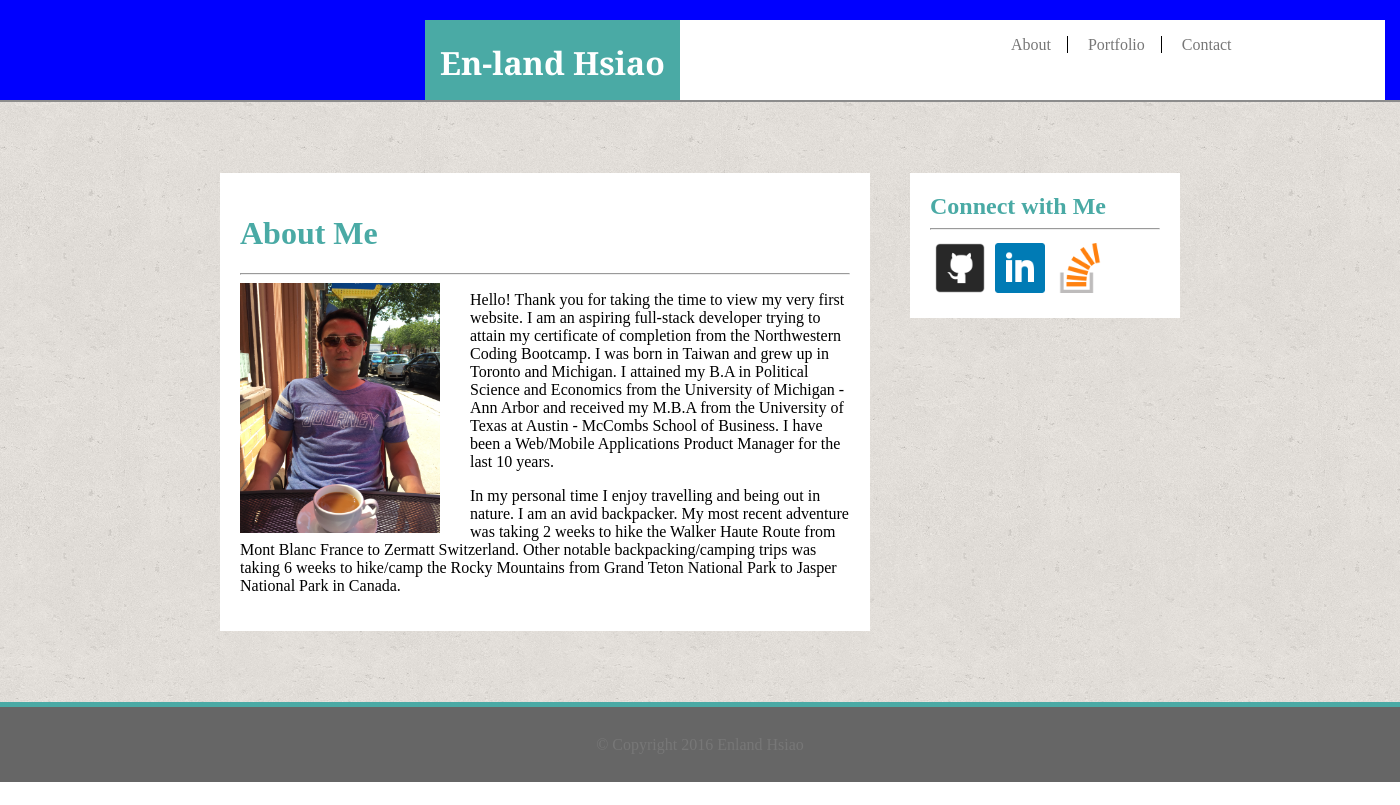
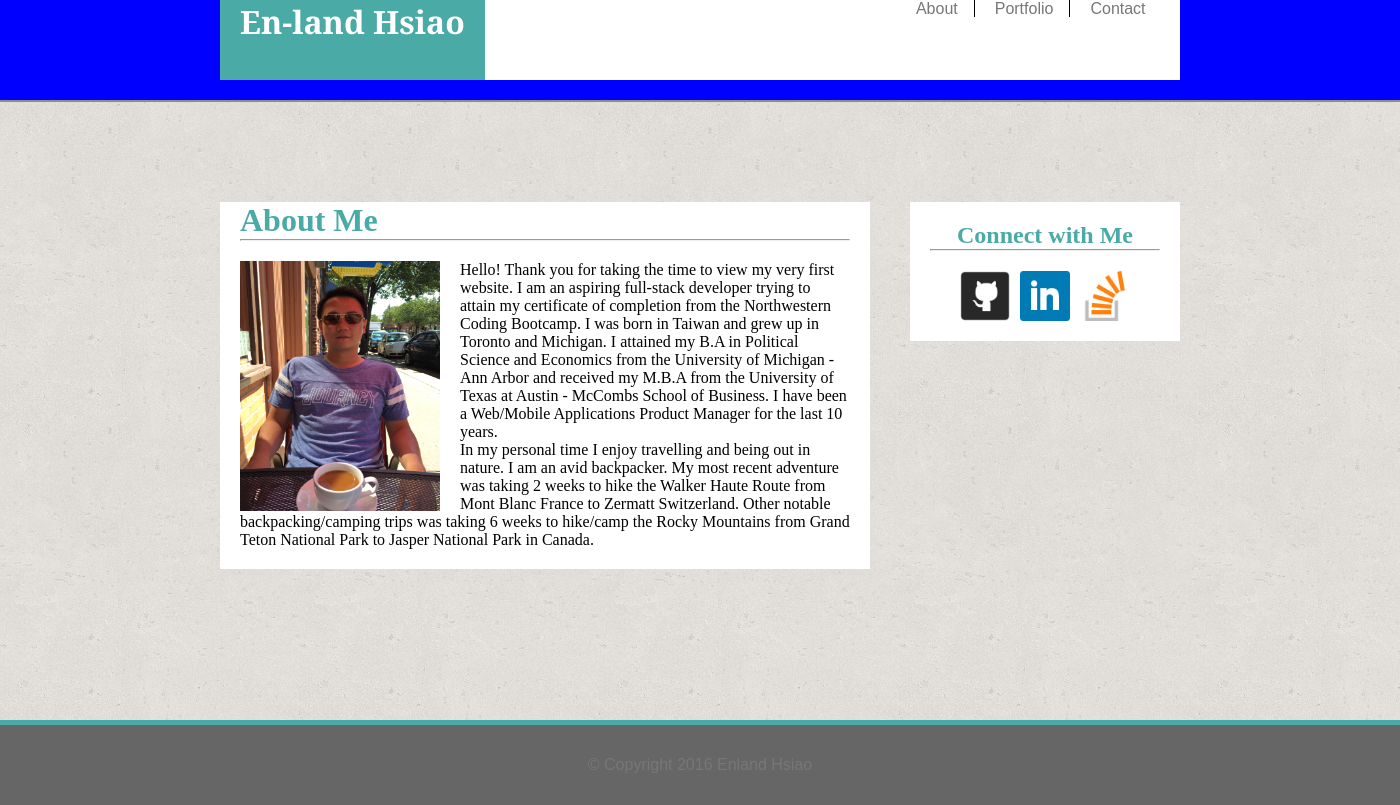
Before and after one commit to ehsiaoz/Basic-Portfolio, a PHP site: page / in a window 1400 px wide. Before the commit the page ends 782 px from the top, so only its background shows below. Run offline with PHP 8.4, Linux system fonts and the light colour scheme.

Commit message:
sticky footer

```diff
--- a/assets/css/style.css
+++ b/assets/css/style.css
@@ -1,47 +1,51 @@
 
-body {
-	margin: 0;
-}
+
 /*Below section styles the header navigation bar*/
-#headerBar {
+header {
 	background-color: blue;
 	height: 100px;
 	padding-bottom: 0px;
 	border-bottom: solid #8c8c8c;
 	border-bottom-width: 2px;
-	position: relative;
+
 }
 
-#headerContentWrapper {
+.headerContentWrapper {
 	background-color: white;
 	width: 960px;
 	height: 80px;
-	position: absolute;
-	bottom: 0;
-	margin-left: 425px;
+	margin: auto;
+
+
+
 
 }
 
-#headerName {
+.headerName {
 	background-color: #4aaaa5;
 	height: 80px;
 	float: left;
-	padding-left: 15px;
-	padding-right: 15px;
+	padding: 0px 20px;
+
 }
 
-#name {
+.name {
 	color: white;
 	font-family: 'Georgia';
 }
 
-#headerNavLinks {
-	margin-left: 275px;
+hr {
+
+	margin-bottom: 20px;
+}
+
+.headerNavLinks {
+	margin-left: 375px;
 	float: left;
 }
 
 /*This following section styles nav links in global header to be inline*/
-#headerLink {
+.headerLink {
 	list-style-type: none;
 }
 
@@ -59,81 +63,124 @@ ul li:last-child {
 /*This following section styles font color nav links in global header and removes underline*/
 li a {
 	text-decoration: none;
-	color: #777777
+	color: #777777;
+	font-family: Arial;
+}
+
+body {
+	background-image:url("../images/cork-wallet.png");
 }
 
 
 
+.contentWrapper {
 
-/*Below section styles the content background section*/
-#bodyBackground {
-	background-image: url("../images/cork-wallet.png");
-	/*min-height allows background height to adjust to content*/
-	min-height: 600px;
-	display: flex;
+	width: 960px;
+	margin: 100px auto;
+
+
 
 }
 
-#contentWrapper {
-
-	max-width: 1000px;
-	min-height:100px;
-	margin: auto;
-
+.mainContent {
+	box-sizing: border-box;
+	width: 650px;
+	background-color: white;
+	float: left;
+	padding: 0px 20px 20px 20px;
 }
 
-#mainContent {
-	width: 610px;
-	min-height: 100px;
-	background-color: white;
-	float: left;
-	padding: 20px 20px 20px 20px;
-}
-
-#linkModule {
-	width: 230px;
-	min-height: 100px;
+.linkModule {
+	box-sizing: border-box;
+	width: 270px;
 	background-color: #ffffff;
 	float: left;
 	margin-left: 40px;
 	border-color: #dddddd;
 	padding: 20px 20px 20px 20px;
 
+}
+
+
+
+h1 {
+	color: #4aaaa5;
+	font: Arial;
+	margin-bottom: 0px;
+}
+
+.profile {
+	/*float left all the text to flow to the right of the image*/
+	float: left;
+	margin-right: 20px;
+}
+
+h2 {
+	color: #4aaaa5;
+	font: Arial;
+	text-align: center;
 
 }
 
-#linkGroup {
+.linkGroup {
+	height: 50px;
 	margin: auto;
-
-}
-
-#AboutMe {
-	color: #4aaaa5;
-	font: Arial;
-}
-
-#profile {
-	/*float left all the text to flow to the right of the image*/
-	float: left;
-	margin-right: 30px;
-}
-
-#Connect {
-	color: #4aaaa5;
-	font: Arial;
-	margin: auto;
+	text-align: justify;
 }
 
 .social {
 	float: left;
-	margin: 5px;
+	display: inline-block;
 	height: 50px;
 	width: 50px;
+	margin-right: 10px;
+}
+
+#github {
+	margin-left: 30px;
+}
+
+.footerContent {
+	color: #777777;
+	margin: auto;
+	font-family: Arial;
+}
+
+/*The below css applies to contact.hmtl*/
+
+label {
+	color: #777777;
+	font-family: Arial;
 }
 
 
-#footerBar {
-	height: 75px;
+input[type=text] {
+	width: 585px;
+	padding: 10px 10px;
+	margin: 8px 0;
+
+}
+
+* {
+margin: 0;
+}
+html, body {
+height: 100%;
+}
+.wrapper {
+min-height: 100%;
+height: auto;
+height: 100%;
+margin: 0 auto -5em;
+}
+
+.footer, .push {
+height: 5em;
+
+}
+
+.footer, .push {
+
 	background-color: #666666;
 	border-top-style: solid;
 	border-top-color: #4aaaa5;
@@ -142,7 +189,18 @@ li a {
 
 }
 
-#footerContent {
-	color: #777777;
-	margin: auto;
+input[type=submit] {
+	color: white;
+	padding: 5px 10px;
+	margin: 8px 0;
+	background-color: #4aaaa5;
+	border: none;
+	width: 100px;
+	font-size: 16px;
 }
+
+textarea {
+	padding: 12px 20px;
+	margin: 8px 0;
+
+}
--- a/index.html
+++ b/index.html
@@ -6,22 +6,24 @@
 	<link rel="stylesheet" type="text/css" href="assets/css/style.css">
 </head>
 <body>
+
+	<div class="wrapper">
 		<!-- Header bar -->
-	<div id="headerBar">
+		<header>
 
 			<!-- Groups elements in header bar -->
-		<div id="headerContentWrapper">
+			<div class="headerContentWrapper">
 
 				<!-- H1 Name in header -->
-			<div id="headerName">
-				<h1 id="name">En-land Hsiao</h1>
+				<div class="headerName">
+					<h1 class="name">En-land Hsiao</h1>
 				</div>
 
 				<!-- Header navigation link section -->
-			<div id="headerNavLinks">
+				<div class="headerNavLinks">
 
 					<!-- List of links -->
-				<ul id="headerLink">
+					<ul class="headerLink">
 						<li><a href="index.html">About</a></li>
 						<li><a href="portfolio.html">Portfolio</a></li>
 						<li><a href="contact.html">Contact</a></li>
@@ -29,19 +31,19 @@
 				</div>
 
 			</div>
-	</div>
+		</header>
 
 		<!-- Main content section background -->
-	<div id="bodyBackground">
+		<div class="bodyBackground">
 
 			<!-- Create content wrapper to group content modules -->
-		<div id="contentWrapper">
+			<div class="contentWrapper">
 
 				<!-- Main content module -->
-			<div id="mainContent">
-				<h1 id="AboutMe">About Me</h1>
+				<div class="mainContent">
+					<h1>About Me</h1>
 						<hr>
-					<img id="profile" src="assets/images/profile_pic.jpg" height="250" width="200" align="left">
+						<img class="profile" src="assets/images/profile_pic.jpg" height="250" width="200" align="left">
 						<p>
 							Hello!  Thank you for taking the time to view my very first website.  I am an aspiring full-stack developer trying to attain my certificate of completion from the Northwestern Coding Bootcamp.  I was born in Taiwan and grew up in Toronto and Michigan.  I attained my B.A in Political Science and Economics from the University of Michigan - Ann Arbor and received my M.B.A from the University of Texas at Austin - McCombs School of Business.  I have been a Web/Mobile Applications Product Manager for the last 10 years.
 						</p>
@@ -52,19 +54,21 @@
 				</div>
 
 				<!-- Social link module -->
-			<div id="linkModule">
+				<div class="linkModule">
 
-				<h2 id="Connect">Connect with Me</h2>
+					<h2>Connect with Me</h2>
 
 						<hr>
 
-					<div id="linkGroup">
+						<div class="linkGroup">
+
 							<a href="www.github.com"><img src="assets/images/github.png" class="social" id="github">
 							</a>
 							<a href="www.linkedin.com"><img src="assets/images/linkedin-logo.png" class="social">
 							</a>
 							<a href="www.stackoverflow.com"><img src="assets/images/stack overflow logo.png" class="social">
 							</a>
+
 						</div>
 
 				</div>
@@ -73,16 +77,16 @@
 
 		</div>
 
+
+	</div>
 	<!-- Footer bar -->
-	<div id="footerBar">
+		<div class="footer">
 
 			<!-- Content in the footer bar -->
-		<div id="footerContent">
+			<div class="footerContent">
 				&copy; Copyright 2016 Enland Hsiao
 			</div>
 
 		</div>
-
-
 </body>
 </html>
```
Also changed, not shown: contact.html (+98 -0 lines), portfolio.html (+88 -0 lines). Lines whose indentation alone changed are shown as unchanged.
